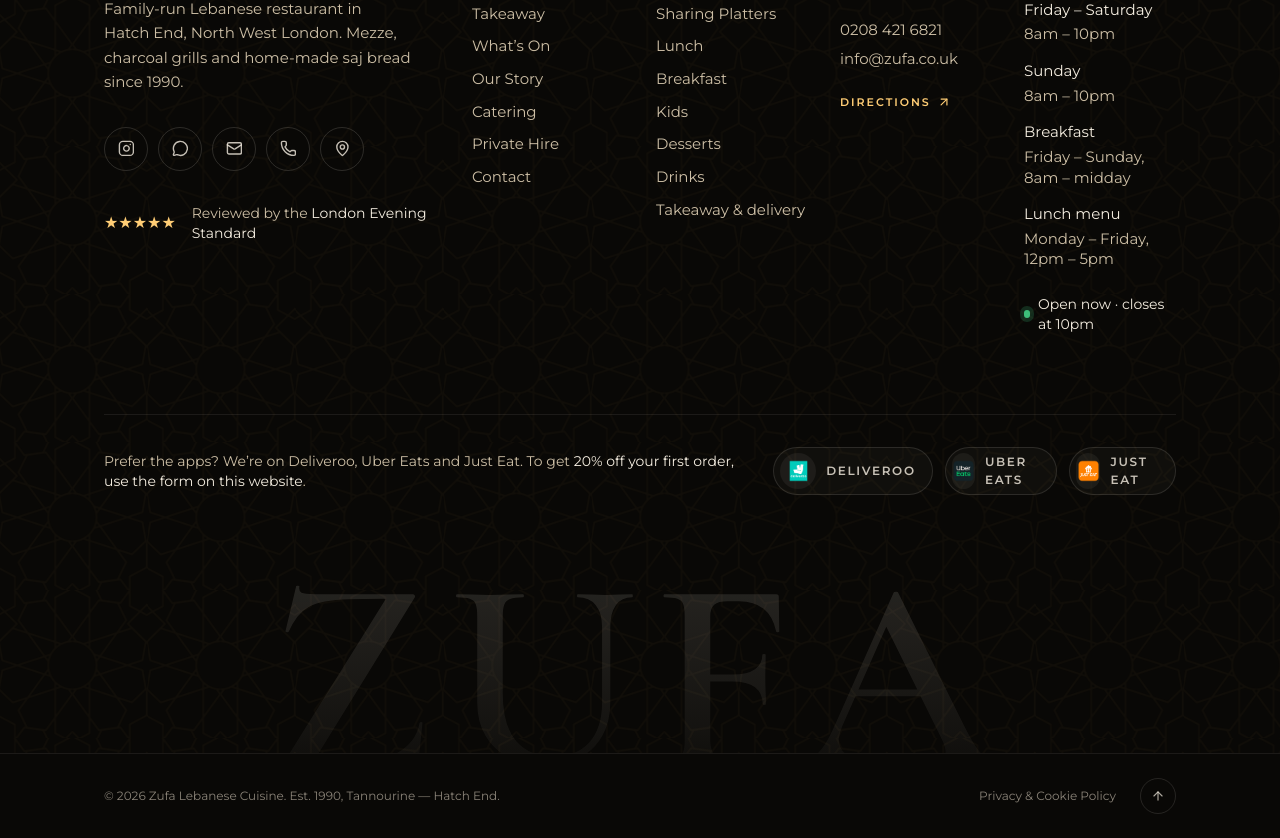
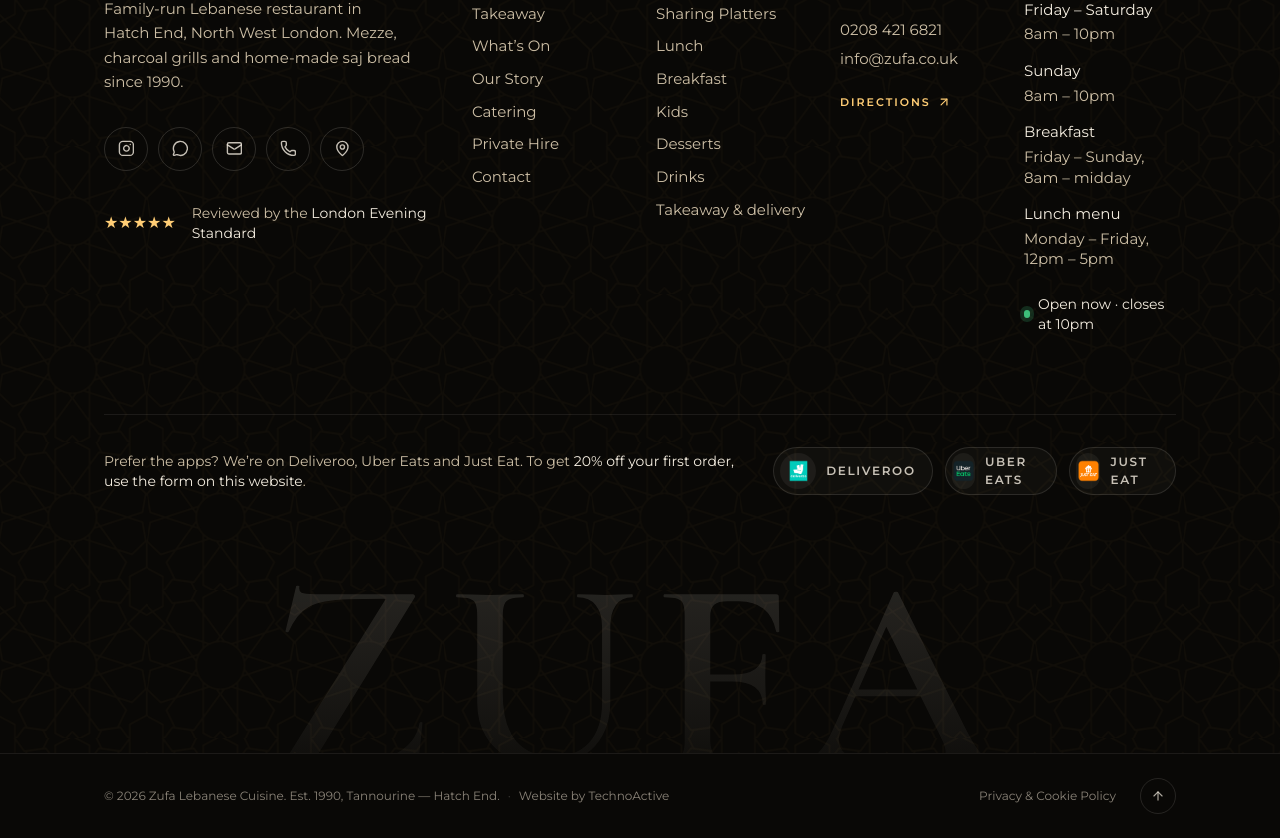
Before and after one commit to technoactive/zufa-website, a Next.js app: page / in a window 1280 px wide. Shown: the part 10910-11748 px from the top of the page. Built offline with nearby package versions, Linux system fonts and the light colour scheme; no server answers.

Commit message:
Footer: add Website by TechnoActive credit.
Co-authored-by: Cursor <cursoragent@cursor.com>

```diff
--- a/src/components/layout/footer.tsx
+++ b/src/components/layout/footer.tsx
@@ -227,6 +227,13 @@ export function Footer() {
         <div className="container-content flex flex-col gap-4 py-6 text-xs text-smoke sm:flex-row sm:items-center sm:justify-between">
           <p>
             © {COPYRIGHT_YEAR} {site.legalName}. Est. {site.foundingYear}, Tannourine — Hatch End.
+            <span className="mx-2 text-cream/25" aria-hidden>
+              ·
+            </span>
+            Website by{" "}
+            <a href="https://technoactive.co.uk" target="_blank" rel="noopener" className="transition-colors hover:text-cream">
+              TechnoActive
+            </a>
           </p>
           <ul className="flex flex-wrap items-center gap-x-6 gap-y-2">
             {navigation.legal.map((item) => (
```
